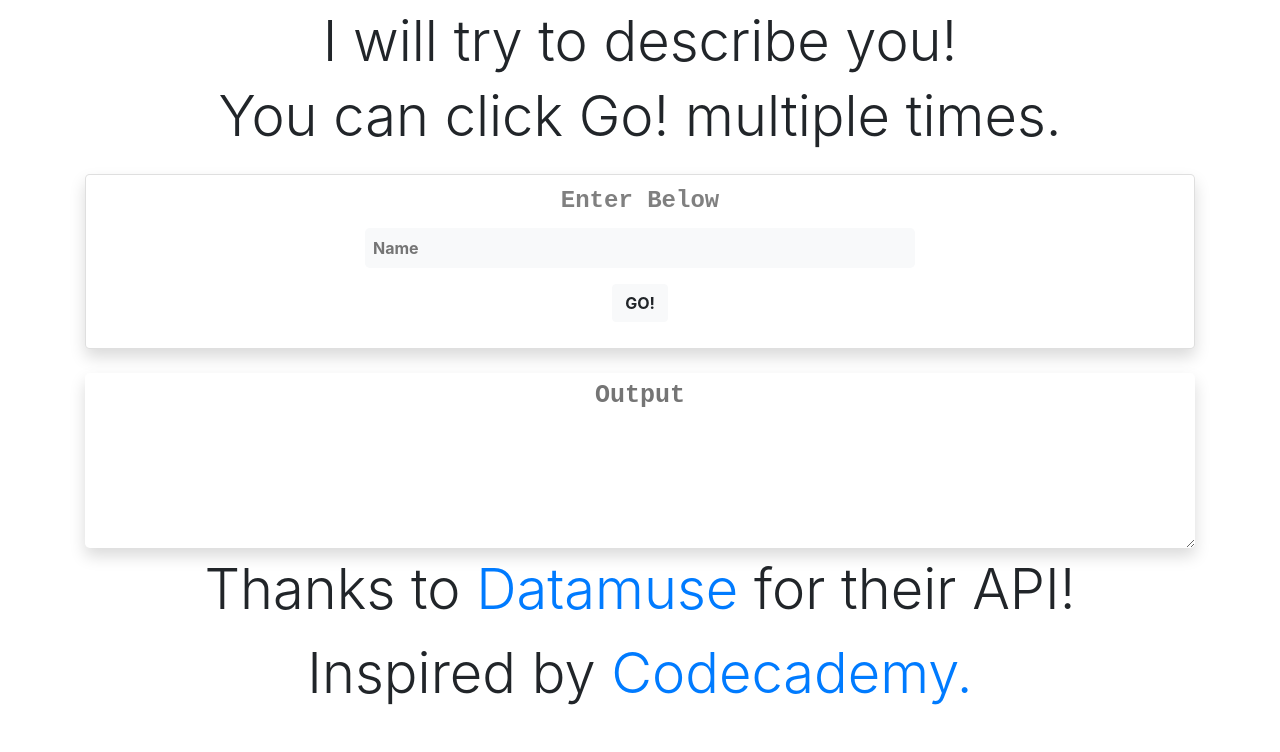
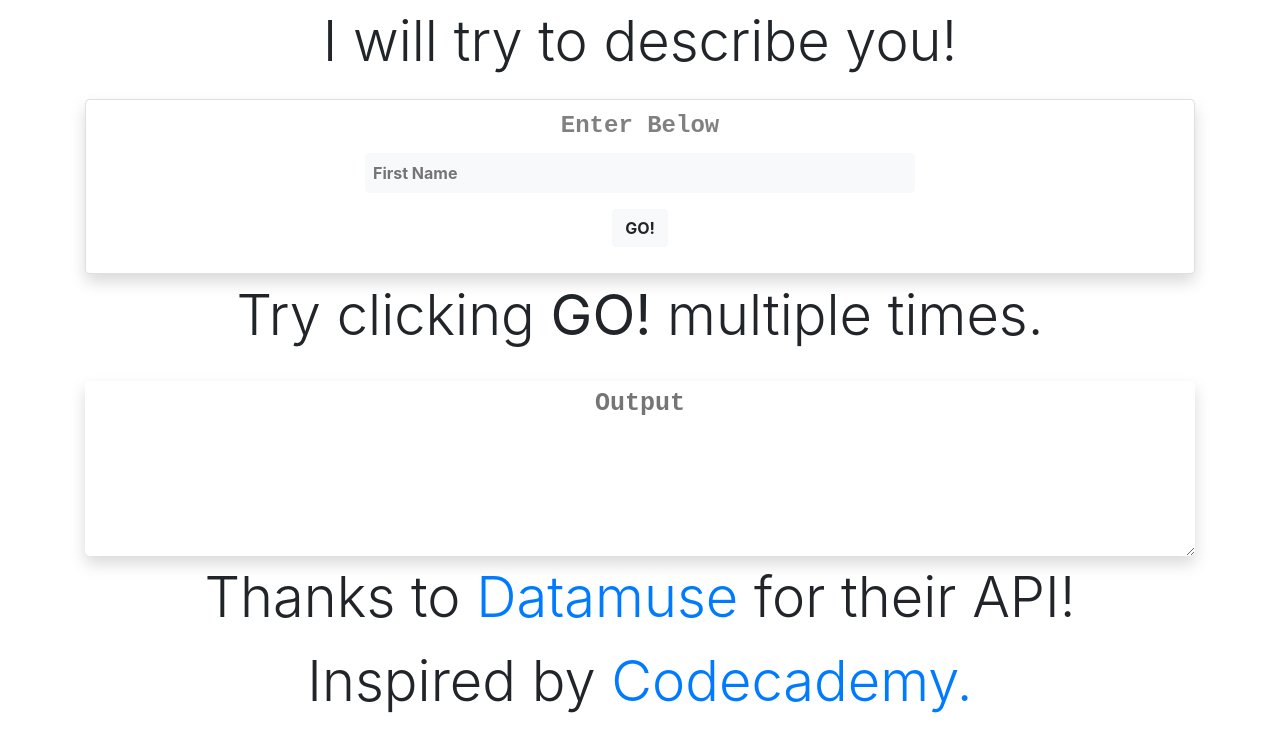
Before and after one commit to RH-91/Character-sketch-predictor, a plain HTML site: page index.html in a window 1280 px wide. Drawn offline with nearby package versions, Linux system fonts and the light colour scheme.

Commit message:
Update index.html

```diff
--- a/index.html
+++ b/index.html
@@ -11,22 +11,22 @@
 
 <body>
     <div class="container text-center h-100">
-        <h1 class="display-4 mt-2">I will try to describe you!</h1>
-        <h1 class="display-4 mt-2">You can click Go! multiple times.</h1>
+        <h1 class="display-4 mt-2 smaller">I will try to describe you!</h1>
         <div class="card shadow d-inline-block mt-3 rounded-lg w-100">
             <div class="card-body p-1 text-center ">
                 <h4 class="card-title text-center mt-2 gray-font" >Enter Below</h4>
-                <input id="name" type="text" placeholder="Name" class="p-2 rounded-lg border-0 bg-light font-weight-bolder w-50">
+                <input id="name" type="text" placeholder="First Name" class="p-2 rounded-lg border-0 bg-light font-weight-bolder w-50">
                 <p class="text-center">
                     <button class="btn btn-light  mt-3 " onclick="getAdjectives()"><b>GO!</b></button>
                 </p>
             </div>
         </div>
         <br>
+        <h1 class="display-4 mt-2 smaller2">Try clicking <b>GO!</b> multiple times.</h1>
         <textarea id="output" class="mt-4 shadow border-0 rounded-lg text-center p-1 gray-font w-100"
             placeholder="Output" disabled style="background-color: #fff;"></textarea>
-            <p class="display-4 mt-2">Thanks to <a href="https://www.datamuse.com/api/">Datamuse</a> for their API!</p>
-            <p class="display-4 mt-2">Inspired by <a href="https://www.codecademy.com/">Codecademy.</a></p>
+            <p class="display-4 mt-2 smaller">Thanks to <a href="https://www.datamuse.com/api/">Datamuse</a> for their API!</p>
+            <p class="display-4 mt-2 smaller">Inspired by <a href="https://www.codecademy.com/">Codecademy.</a></p>
     </div>
     <!-- Scripts -->
     <script src="main.js"></script>
```
